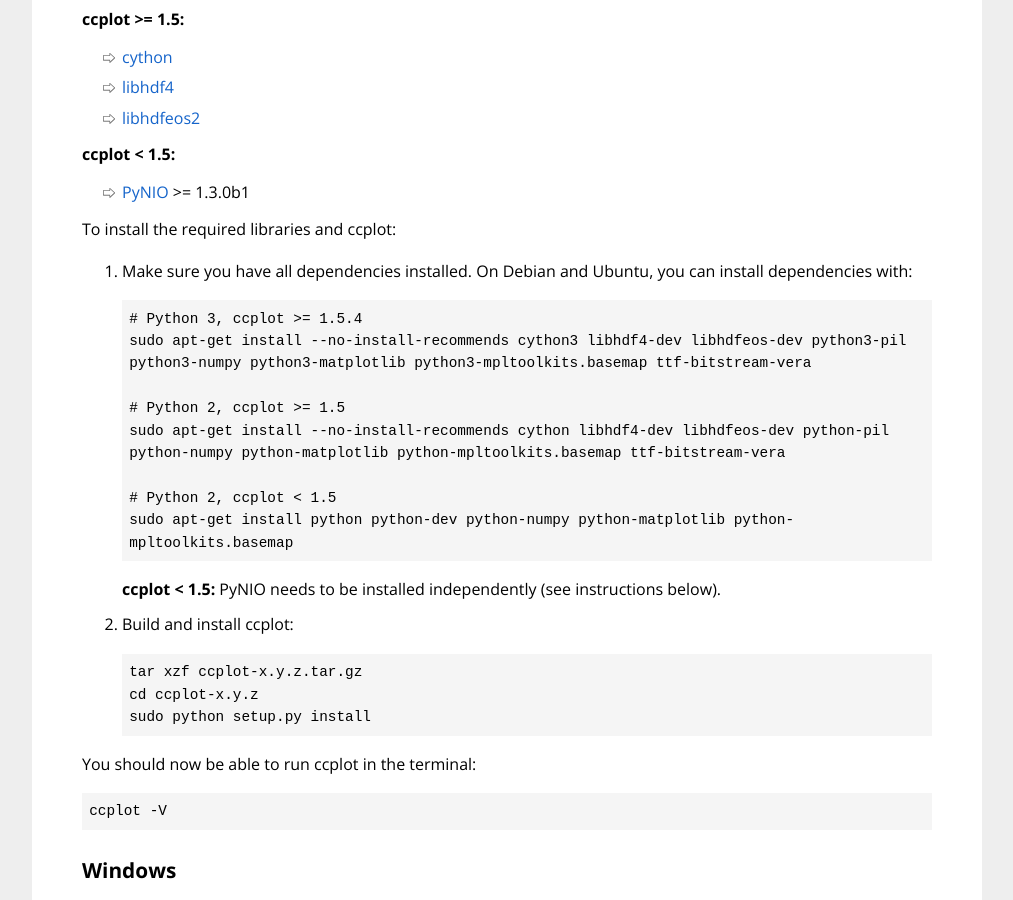
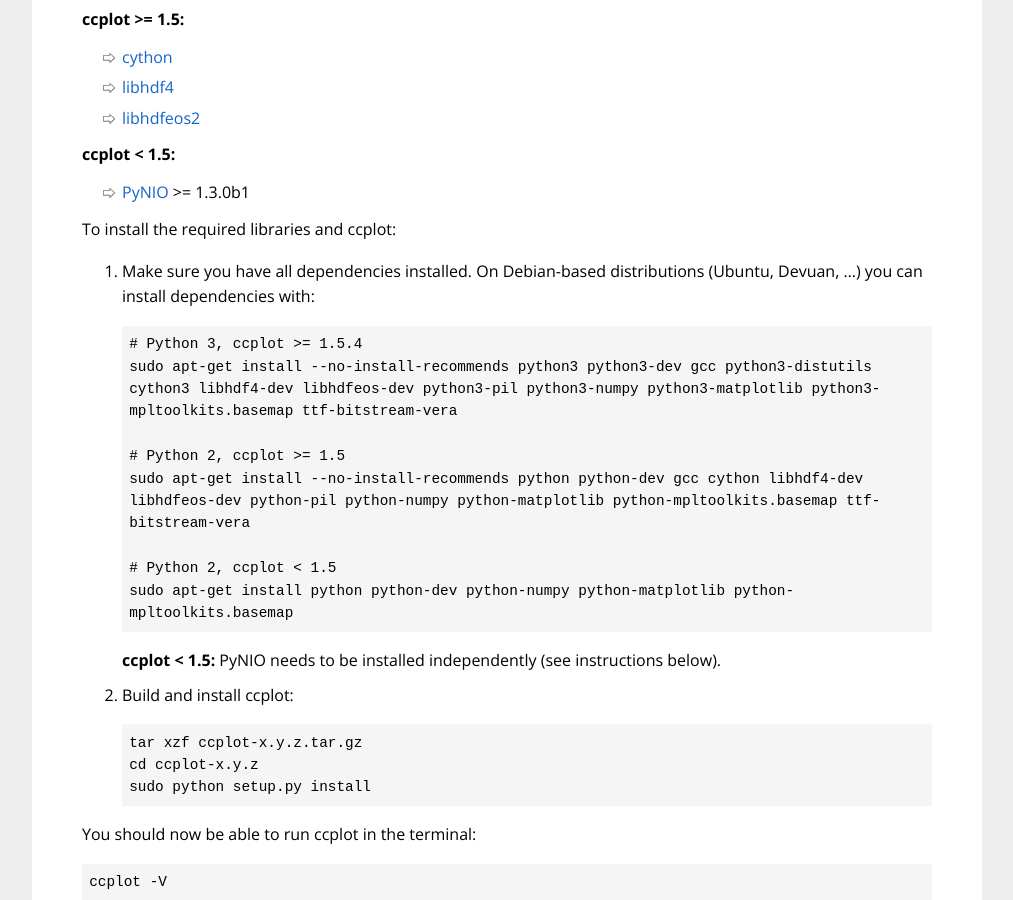
Before and after one commit to peterkuma/ccplot, a Jekyll site: the page built from download/index.md, in a window 1280 px wide and 900 px high, scrolled down 797 px. Shown: the whole window, without its empty margins (133-1146 px from the left). Built offline with Jekyll 4.4.1, drawn with Linux system fonts in a browser that asks for light colours.

Commit message:
Update install instructions

```diff
--- a/download/index.md
+++ b/download/index.md
@@ -167,13 +167,13 @@
 To install the required libraries and ccplot:
 
 1. Make sure you have all dependencies installed.
-   On Debian and Ubuntu, you can install dependencies with:
+   On Debian-based distributions (Ubuntu, Devuan, ...) you can install dependencies with:
 
        # Python 3, ccplot >= 1.5.4
-       sudo apt-get install --no-install-recommends cython3 libhdf4-dev libhdfeos-dev python3-pil python3-numpy python3-matplotlib python3-mpltoolkits.basemap ttf-bitstream-vera
+       sudo apt-get install --no-install-recommends python3 python3-dev gcc python3-distutils cython3 libhdf4-dev libhdfeos-dev python3-pil python3-numpy python3-matplotlib python3-mpltoolkits.basemap ttf-bitstream-vera
 
        # Python 2, ccplot >= 1.5
-       sudo apt-get install --no-install-recommends cython libhdf4-dev libhdfeos-dev python-pil python-numpy python-matplotlib python-mpltoolkits.basemap ttf-bitstream-vera
+       sudo apt-get install --no-install-recommends python python-dev gcc cython libhdf4-dev libhdfeos-dev python-pil python-numpy python-matplotlib python-mpltoolkits.basemap ttf-bitstream-vera
 
        # Python 2, ccplot < 1.5
        sudo apt-get install python python-dev python-numpy python-matplotlib python-mpltoolkits.basemap
```
